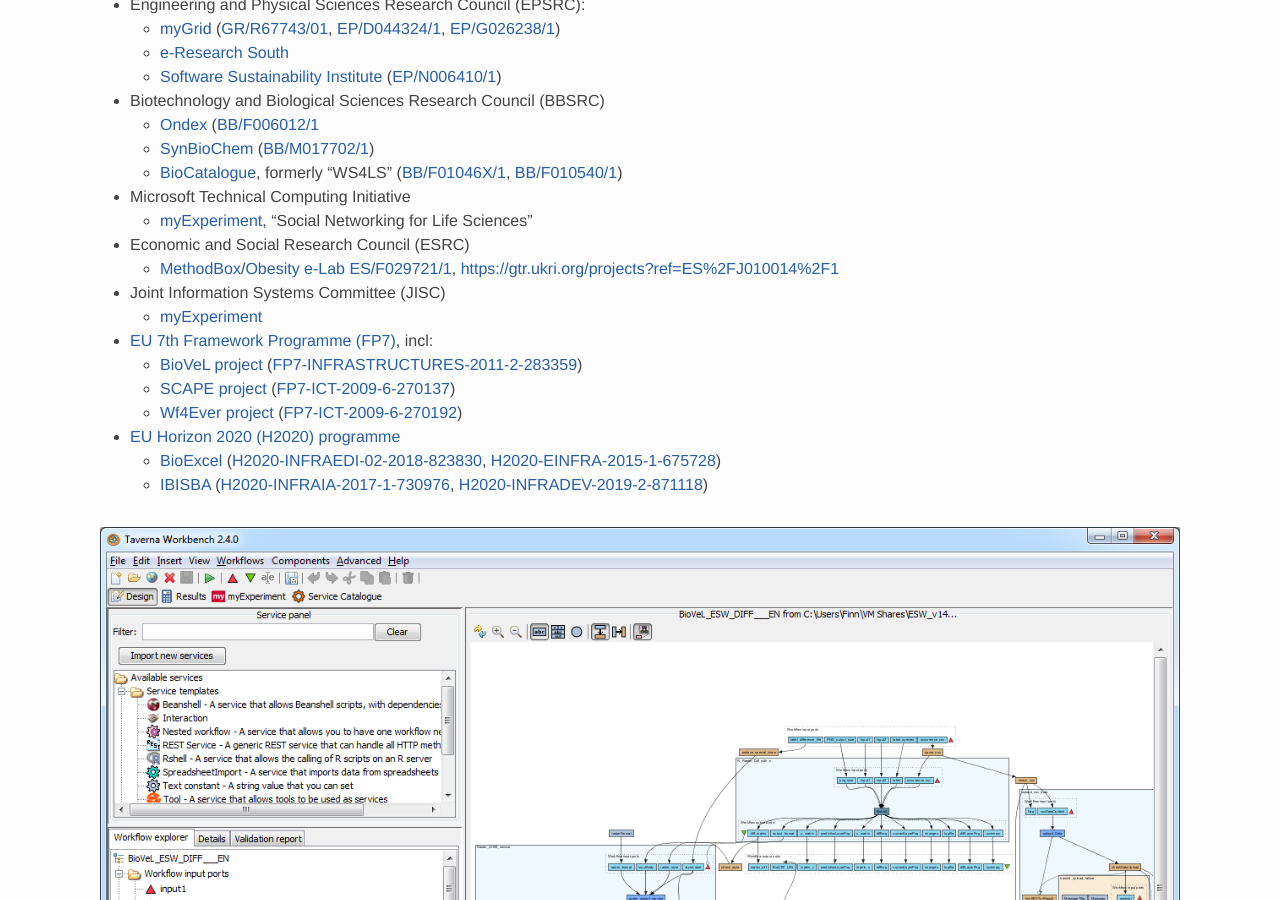
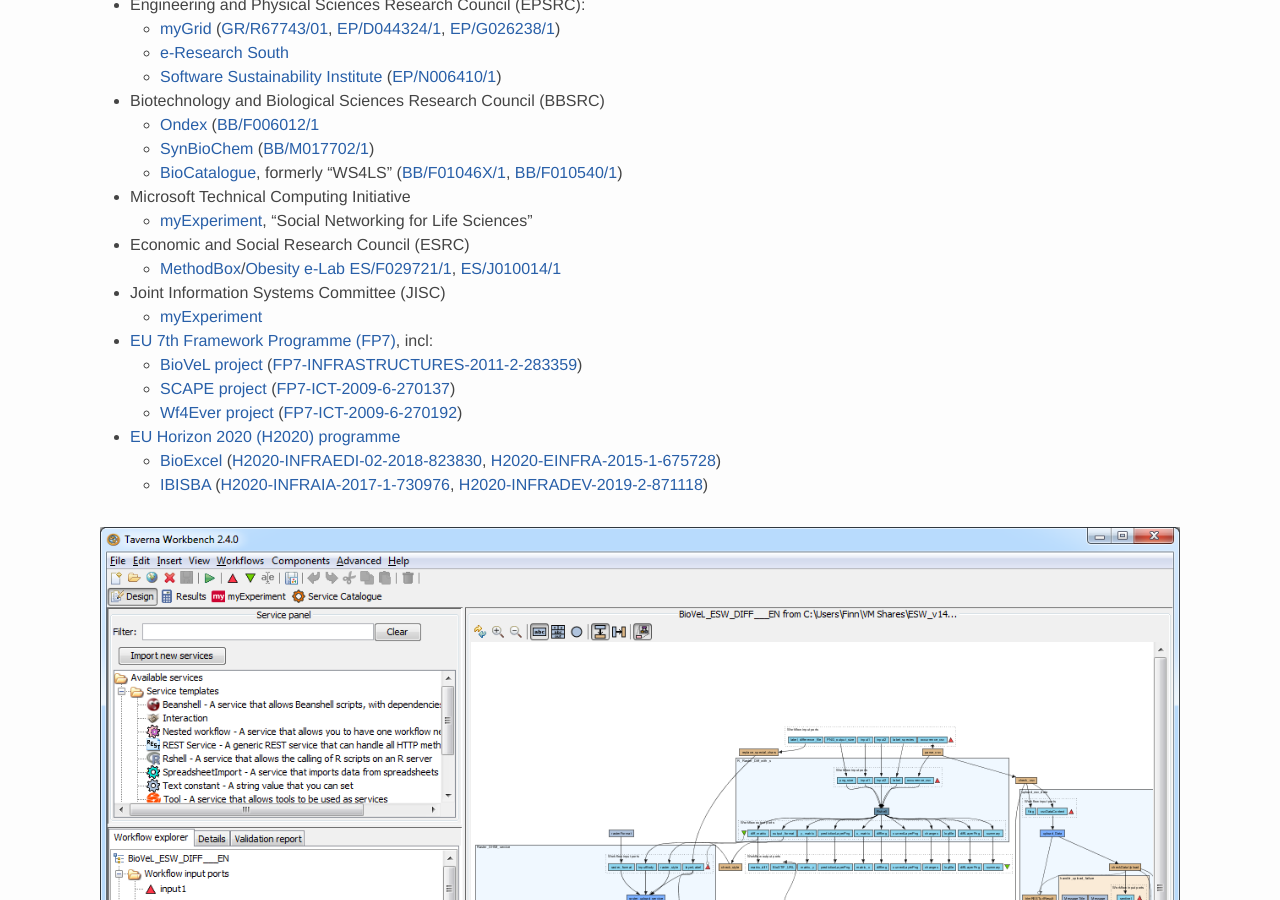
Before and after one commit to eScienceLab/eScienceLab.github.io, a Jekyll site: the page built from _old_products/taverna.md, in a window 1280 px wide and 900 px high, scrolled down 6152 px. Built offline with Jekyll 4.4.1, drawn with Linux system fonts in a browser that asks for light colours; comment, search, counter and statistics services are not loaded.

Commit message:
markdown

```diff
--- a/_old_products/taverna.md
+++ b/_old_products/taverna.md
@@ -424,7 +424,7 @@
 * Microsoft Technical Computing Initiative
   * [myExperiment](https://www.myexperiment.org/), "Social Networking for Life Sciences"
 * Economic and Social Research Council (ESRC)
-  * [MethodBox](https://methodbox.cs.man.ac.uk/)/[Obesity e-Lab](https://www.research.manchester.ac.uk/portal/en/publications/obesity-elab%284030a506-ba67-495c-981d-5f8f877404b8%29.html) [ES/F029721/1](https://gtr.ukri.org/projects?ref=ES%2FF029721%2F1), [https://gtr.ukri.org/projects?ref=ES%2FJ010014%2F1](ES/J010014/1)
+  * [MethodBox](https://methodbox.cs.man.ac.uk/)/[Obesity e-Lab](https://www.research.manchester.ac.uk/portal/en/publications/obesity-elab%284030a506-ba67-495c-981d-5f8f877404b8%29.html) [ES/F029721/1](https://gtr.ukri.org/projects?ref=ES%2FF029721%2F1), [ES/J010014/1](https://gtr.ukri.org/projects?ref=ES%2FJ010014%2F1)
 * Joint Information Systems Committee (JISC)
   * [myExperiment](https://www.myexperiment.org/)
 * [EU 7th Framework Programme (FP7)](https://wayback.archive-it.org/12090/20191127213419/https:/ec.europa.eu/research/fp7/index_en.cfm), incl:
```
